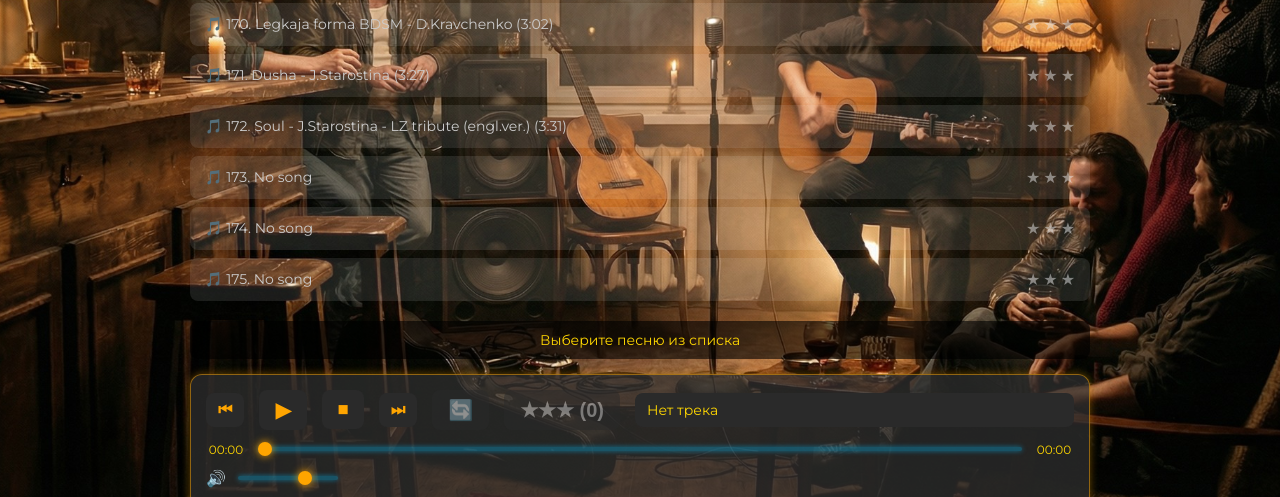
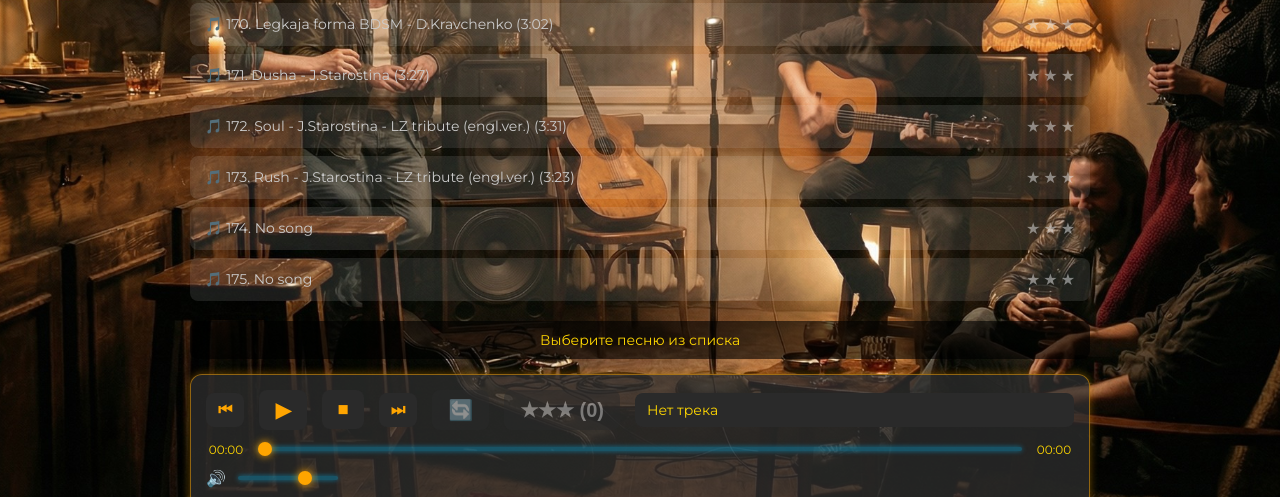
Before and after one commit to andreivolko-stack/auld-lang-syne, a plain HTML site: page index.html in a window 1280 px wide. Shown: the part 9100-9597 px from the top of the page. Drawn offline with nearby package versions, Linux system fonts and the light colour scheme.

Commit message:
Update index.html

```diff
--- a/index.html
+++ b/index.html
@@ -685,7 +685,7 @@ footer {
     <li data-src="170BDSM_DKravchenko(3-02).mp3">🎵 170. Legkaja forma BDSM - D.Kravchenko (3:02)</li>
     <li data-src="171Dusha - J.Starostina_(3-27)mc1.mp3">🎵 171. Dusha - J.Starostina (3:27)</li>
     <li data-src="172Soul-JStarostina332.mp3">🎵 172. Soul - J.Starostina - LZ tribute (engl.ver.) (3:31)</li>
-    <li data-src="song165.mp3">🎵 173. No song</li>
+    <li data-src="173Rush_v1-JStarostina(323)englver.mp3">🎵 173. Rush - J.Starostina - LZ tribute (engl.ver.) (3:23)</li>
     <li data-src="song165.mp3">🎵 174. No song</li>
     <li data-src="song165.mp3">🎵 175. No song</li>
 
```
